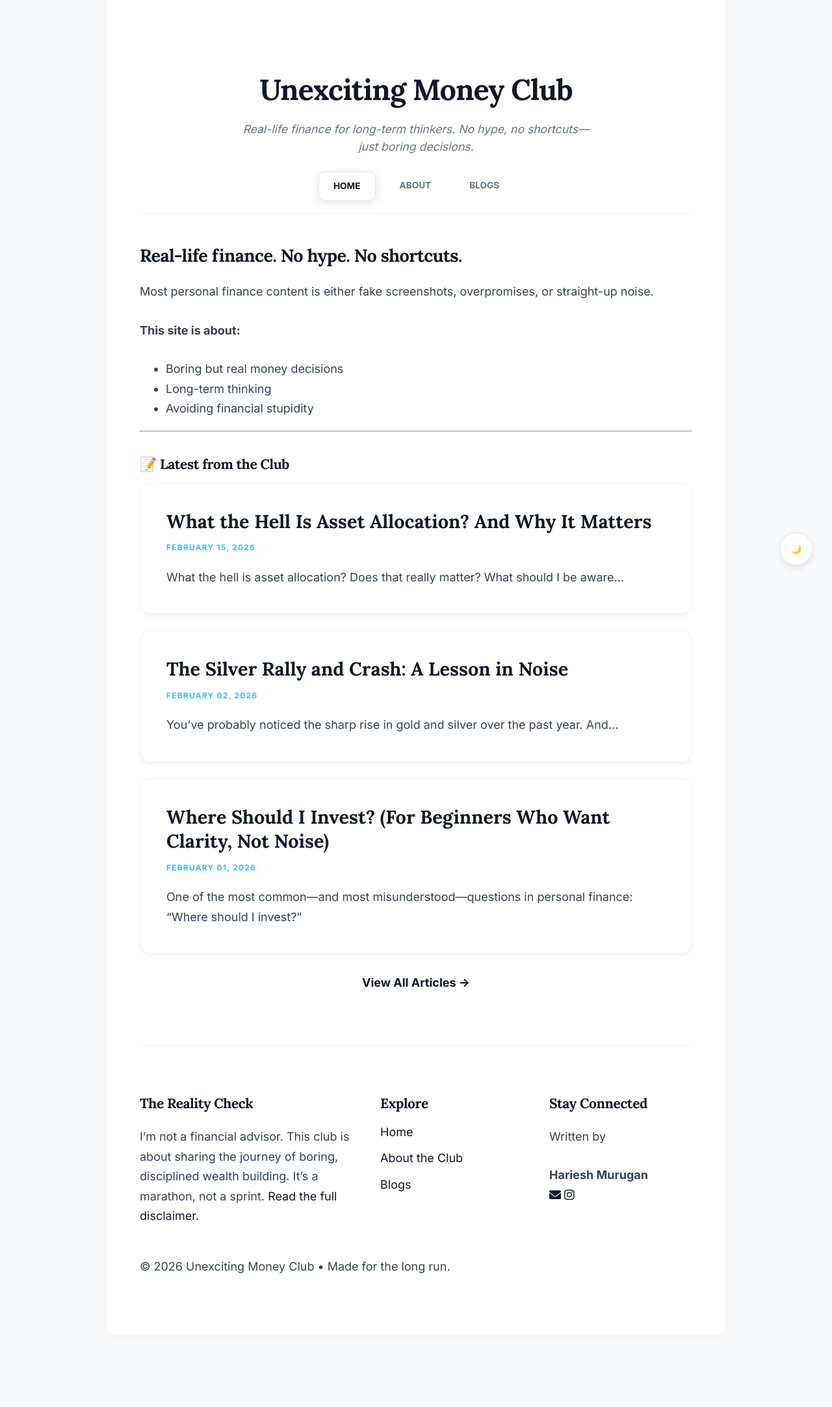
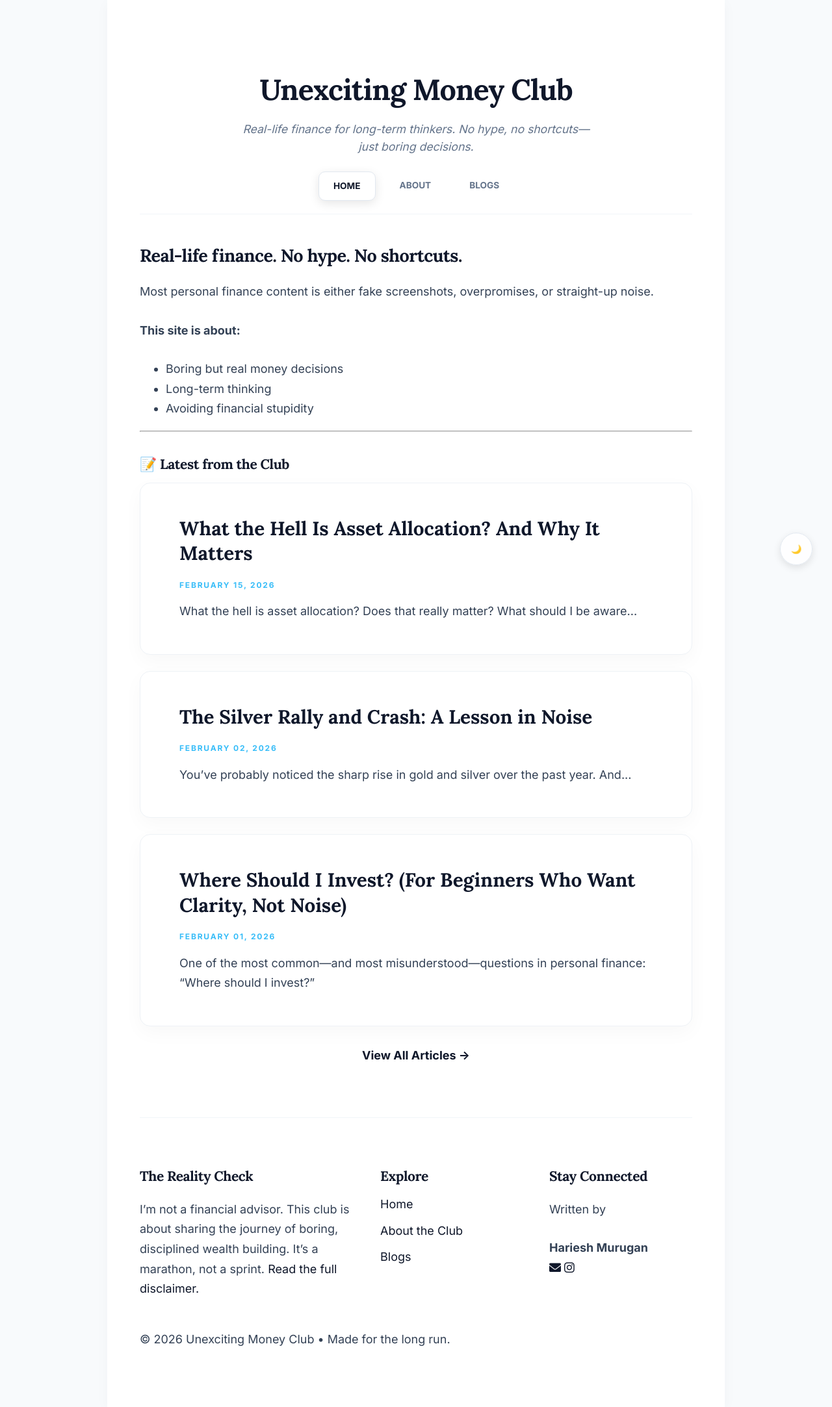
Before and after one commit to HarieshMK/HarieshMK.github.io, a Jekyll site: the page built from index.md, in a window 1280 px wide. Shown: the whole page at 65% size. Built offline with Jekyll 4.4.1, drawn with Linux system fonts in a browser that asks for light colours; before the commit the page ends 2054 px from its top, so only the background shows below that.

Commit message:
Update style.css

```diff
--- a/assets/css/style.css
+++ b/assets/css/style.css
@@ -290,67 +290,80 @@ a:not(.nav-list li a):not(.post-card-link):not(.back-link):not(.generic-link):ho
   letter-spacing: 0.05em;
 }
 
-/* ===== 10. PREMIUM EDITORIAL BLOG LIST (WITH BREATHING ROOM) ===== */
+/* ===== 10. PREMIUM EDITORIAL LIST (THE FIX) ===== */
+
+/* This container ensures the cards don't stretch too wide or stay too narrow */
 .playlist-group {
-  display: flex;
-  flex-direction: column;
-  gap: 32px; /* Increased gap between blog posts */
-  margin-top: 40px;
+  display: block !important; /* Force vertical stack */
+  max-width: 800px;
+  margin: 40px auto 0 auto;
 }
 
-.post-card-link {
+.premium-post-wrapper {
   text-decoration: none !important;
+  display: block;
+  margin-bottom: 30px; /* Space between the cards */
+}
+
+.post-card {
+  /* BACKGROUND & BORDER */
+  background: rgba(255, 255, 255, 0.03) !important;
+  border: 1px solid rgba(255, 255, 255, 0.08) !important;
+  border-radius: 16px !important;
+
+  /* THE MAIN FIX: MASSIVE INTERNAL PADDING */
+  padding: 50px 60px !important; /* 50px top/bottom, 60px sides */
+
+  display: flex !important;
+  flex-direction: column !important;
+  text-align: left !important;
+  transition: all 0.4s ease;
+  box-sizing: border-box !important;
+}
+
+.post-card:hover {
+  background: rgba(255, 255, 255, 0.07) !important;
+  border-color: #38bdf8 !important;
+  transform: translateY(-5px);
+}
+
+.post-date {
+  font-size: 0.75rem !important;
+  color: #38bdf8 !important;
+  font-weight: 800 !important;
+  text-transform: uppercase;
+  letter-spacing: 0.15em;
+  margin-bottom: 15px !important;
   display: block;
 }
 
-.post-card {
-  background: rgba(255, 255, 255, 0.03); /* Extremely subtle tint for depth */
-  border: 1px solid rgba(255, 255, 255, 0.05) !important;
-  border-radius: 16px;
-  /* THE FIX: Significant internal padding so text doesn't touch the edges */
-  padding: 40px !important;
-  transition: all 0.4s cubic-bezier(0.165, 0.84, 0.44, 1);
+.post-title {
+  font-size: 1.85rem !important;
+  font-family: 'Lora', serif !important;
+  color: #ffffff !important;
+  line-height: 1.3 !important;
+  margin: 0 0 20px 0 !important;
+  font-weight: 700 !important;
 }
 
-.post-card:hover {
-  background: rgba(255, 255, 255, 0.06);
-  border-color: #38bdf8 !important;
-  transform: translateY(-4px);
-}
-
-.post-title {
-  font-size: 1.8rem;
-  font-family: 'Lora', serif;
-  color: #ffffff; /* Contrast for Dark Mode */
-  line-height: 1.3;
-  margin-bottom: 12px !important;
-  display: block;
-}
-
-.post-date {
-  font-size: 0.75rem;
-  color: #38bdf8;
-  font-weight: 800;
-  text-transform: uppercase;
-  letter-spacing: 0.1em;
-  margin-bottom: 20px;
-  display: block;
-}
-
-.post-card p {
-  font-size: 1.05rem !important;
-  color: #94a3b8 !important; /* Muted slate for excerpts */
-  line-height: 1.8 !important; /* Increased line height for readability */
-  max-width: 100%;
+.post-summary {
+  font-size: 1.1rem !important;
+  color: #94a3b8 !important;
+  line-height: 1.8 !important;
   margin: 0 !important;
 }
 
-/* Light Theme Overrides (to keep it consistent) */
+/* Light Mode Support */
 body:not(.dark-theme) .post-card {
-  background: #ffffff;
-  border: 1px solid #f1f5f9 !important;
-  box-shadow: 0 4px 6px -1px rgba(0, 0, 0, 0.05);
+  background: #ffffff !important;
+  border: 1px solid #eef2f6 !important;
+  box-shadow: 0 10px 30px rgba(0,0,0,0.03) !important;
 }
+body:not(.dark-theme) .post-title { color: #0f172a !important; }
+body:not(.dark-theme) .post-summary { color: #475569 !important; }
 
-body:not(.dark-theme) .post-title { color: #0f172a; }
-body:not(.dark-theme) .post-card p { color: #475569 !important; }
+/* Mobile Adjustment: Reduce padding slightly for small screens */
+@media (max-width: 768px) {
+  .post-card { padding: 30px !important; }
+  .post-title { font-size: 1.5rem !important; }
+}
```
